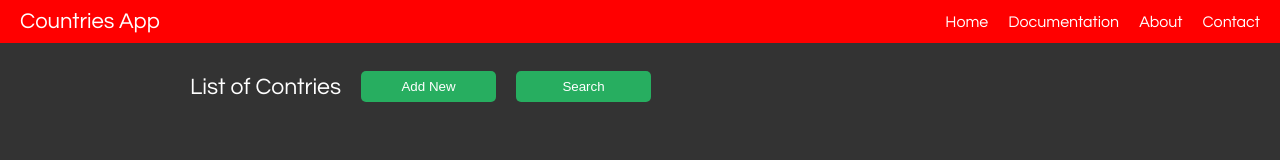
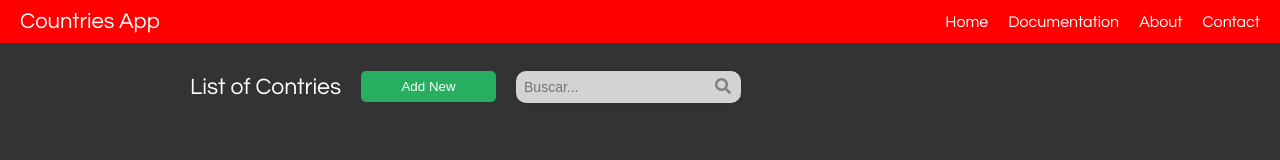
Before and after one commit to AaronCastilloOlvera/CountriesAppAdmin, a website with bundled scripts: page index.html in a window 1280 px wide. Built offline with nearby package versions, Linux system fonts and the light colour scheme; files whose address does not match are found by name.

Commit message:
Fix the position of Actions buttons and add a input search.

```diff
--- a/css/index.css
+++ b/css/index.css
@@ -22,7 +22,6 @@ body {
   padding: 0;
 }
 
-
 .container {
     display: flex;
     justify-content: center;
@@ -44,9 +43,9 @@ body {
   transition: all 0.3s ease;
   margin: 0 5px;
   border-radius: 4px;
-  width: 30px;
+  width: 50px;
+  height: 25px;
 }
-
 
  /* CRUD COLOR */
 
@@ -67,8 +66,6 @@ body {
   border-color: var(--delete-color);
   color: #ffffff;
 }
-
-
 
 
 /* - - - - - N A V B A R - - - - - - - - - - - - - - - - - - -  */
@@ -114,7 +111,6 @@ nav {
   max-width: 900px;
   margin: 0 auto;
   padding: 10px;
-
 }
 
 .action-item {
@@ -131,6 +127,35 @@ nav {
   font-size: 23px;
 }
 
+.search-container {
+  display: flex;
+  align-items: center;
+  background-color: lightgray;
+  border-radius: 10px;
+  padding: 4px;
+  box-shadow: 0 0 5px rgba(0,0,0,0.1);
+  margin: 0 0 0 20px;
+}
+
+.search-container input[type="text"] {
+  flex-grow: 1;
+  border: none;
+  padding: 4px;
+  font-size: 14px;
+  outline: none;
+  background-color: transparent;
+}
+
+.search-container button {
+  background-color: transparent;
+  border: none;
+  cursor: pointer;
+}
+
+.fa-search {
+  font-size: 16px;
+  color: gray;
+}
 
 /* - - C O U N T I E S   T A B L E - - - - - - - - - - - - - - - - */
 .container-table{
@@ -140,17 +165,10 @@ nav {
   margin: 0 auto;
 }
 
-
 table {
   border-collapse: collapse;
   width: 100%;
   margin: 0 auto;
-}
-
-th {
-  font-weight: bold;
-  padding: 8px;
-  text-align: center;
 }
 
 td {
@@ -163,4 +181,8 @@ tr:nth-child(even) {
   background-color: rgb(65, 65, 65);
 }
 
+.td-actiontd-action{
+  width: 100px;
+}
+
 /* - - - - - - - - - - - - - - - - - - - - - - - - - - - - - - - - - - - - */
--- a/index.html
+++ b/index.html
@@ -22,7 +22,13 @@
         <div class="actions-table">
             <p> List of Contries </p>
             <button class="action-item"> Add New </button>
-            <button class="action-item"> Search </button>
+
+            <div class="search-container">
+                <input type="text" placeholder="Buscar...">
+                <button>
+                  <i class="fa fa-search"></i>
+                </button>
+            </div>
         </div>
 
         <div class="container-table" id="tableContainer">
```
Also changed, not shown: js/index.js (line endings or trailing spaces).
